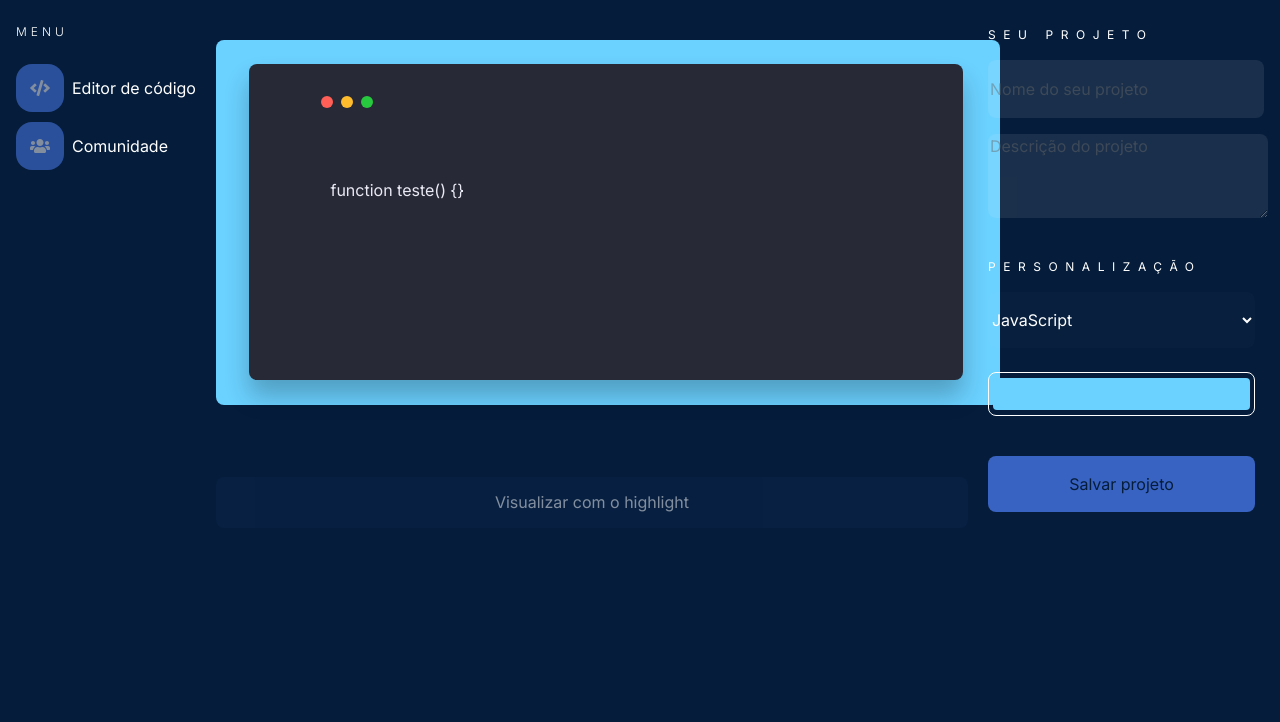
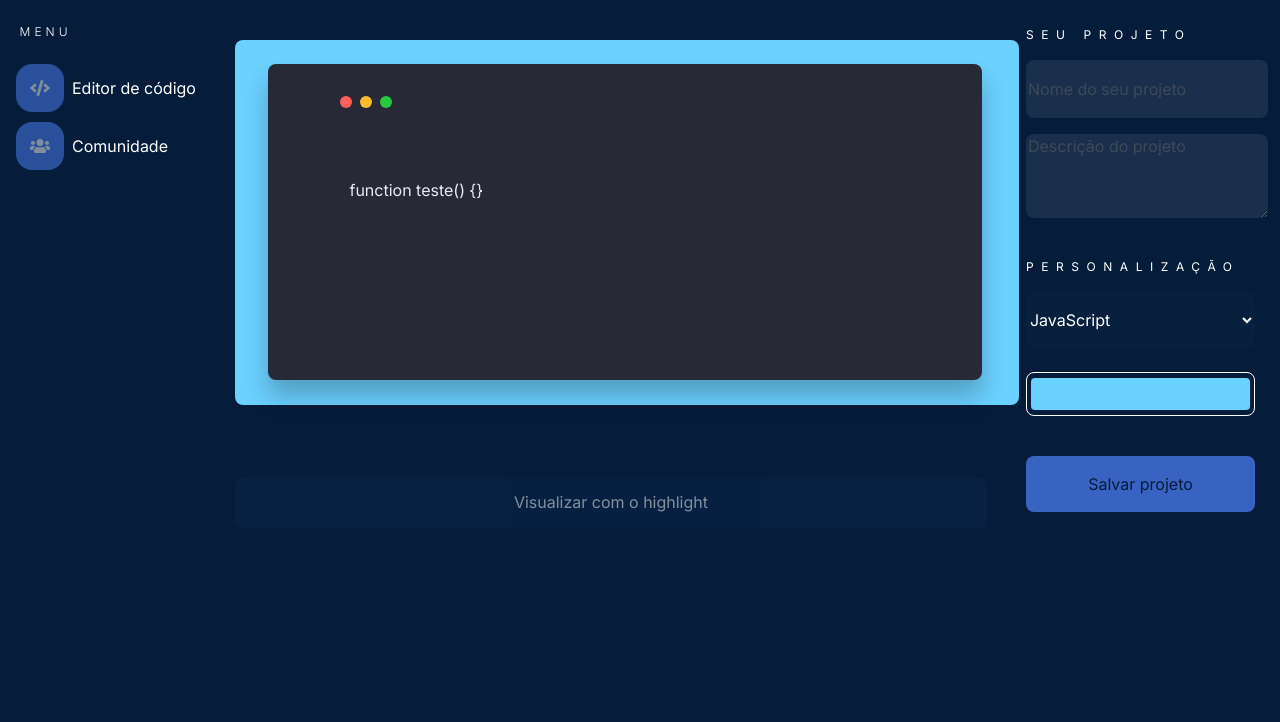
Before and after one commit to kamiszzz/Alura-Challenge---FrontEnd, a plain HTML site: page Alura - Challenge FrontEnd/index.html in a window 1280 px wide. Shown: the part 78-800 px from the top of the page. Drawn offline with nearby package versions, Linux system fonts and the light colour scheme.

Commit message:
Update responsividade.css

```diff
--- a/Alura - Challenge FrontEnd/assets/css/responsividade.css
+++ b/Alura - Challenge FrontEnd/assets/css/responsividade.css
@@ -20,9 +20,11 @@
     padding: 16px;
 
 
+
 }
 
 .menu__titulo {
+    margin-left: 2%;
     color: white;
     text-transform: uppercase;
     letter-spacing: 4px;
@@ -52,6 +54,9 @@
 
 
 }
+.iconeditor:checked {
+    opacity: 1.0;
+}
 
 .iconeditor {
     margin-right: 8px;
@@ -61,6 +66,7 @@
     -webkit-transition: opacity 1s ease-in-out;
 
 }
+
 
 .iconeditor:hover {
     opacity: 1.0;
@@ -168,7 +174,7 @@
 #nomedoprojeto {
     font-family: Inter;
     color: #ffffff;
-    width: 272px;
+    width: 100%;
     height: 56px;
     background: rgba(255, 255, 255, 0.16);
     border-radius: 8px;
```
